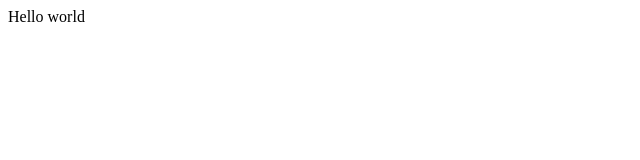
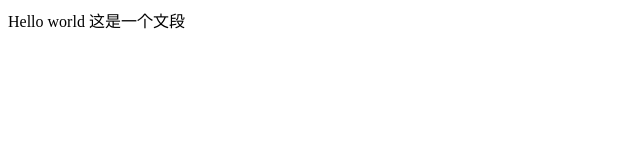
Before and after one commit to xihuandajimu/zz, a plain HTML site: page index.html in a window 1280 px wide. Shown: the whole page, without its empty margins (0-640 px from the left). Drawn offline with Linux system fonts and the light colour scheme.

Commit message:
为网页新增段落

```diff
--- a/index.html
+++ b/index.html
@@ -7,5 +7,6 @@
 </head>
 <body>
   Hello world
+  这是一个文段
 </body>
 </html>
```
